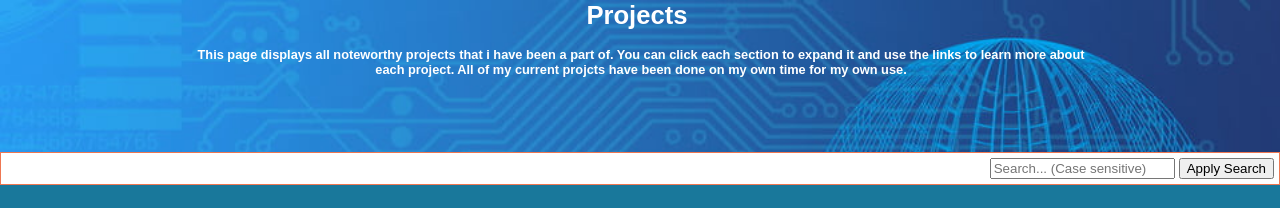
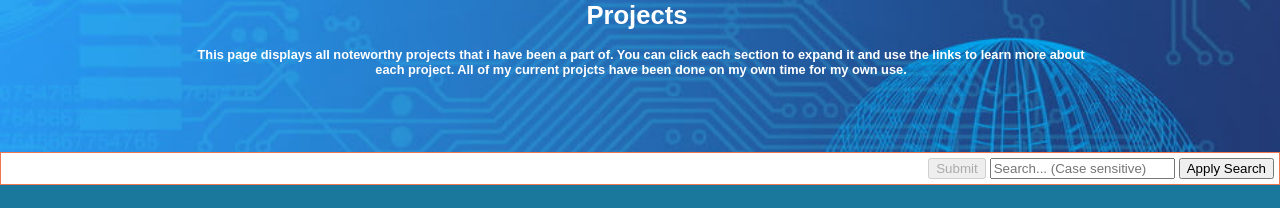
Before and after one commit to FrazerJones/Portfolio, a website: page Home/pages/Projects.html in a window 1280 px wide. Shown: the top 208 px of the page. Drawn offline with nearby package versions, Linux system fonts and the light colour scheme; a web font is replaced by a local one.

Commit message:
Update Projects.html

```diff
--- a/Home/pages/Projects.html
+++ b/Home/pages/Projects.html
@@ -17,6 +17,7 @@
         </header>
         <main>
             <form>
+                <button disabled>Submit</button>
                 <input type="text" placeholder="Search... (Case sensitive)">
                 <button type="button" onclick="searchRes()">Apply Search</button>
             </form>
```
